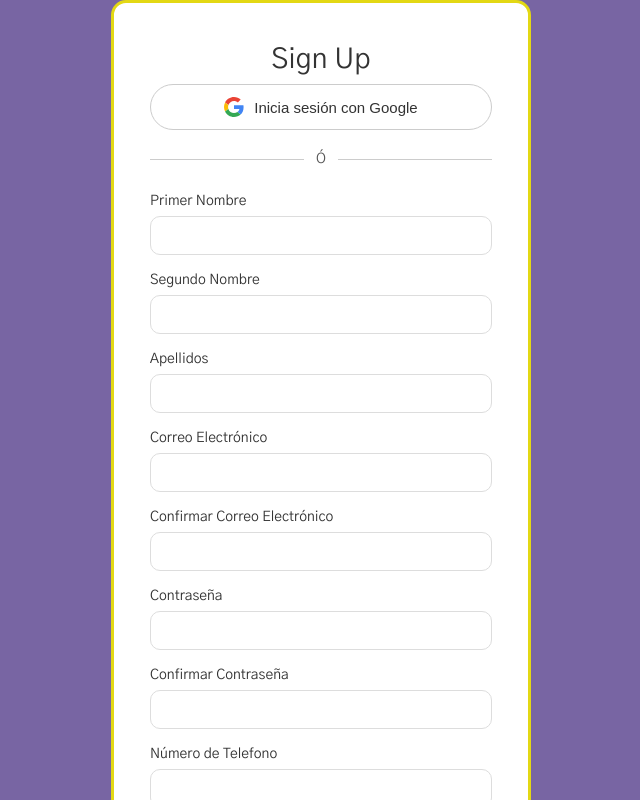
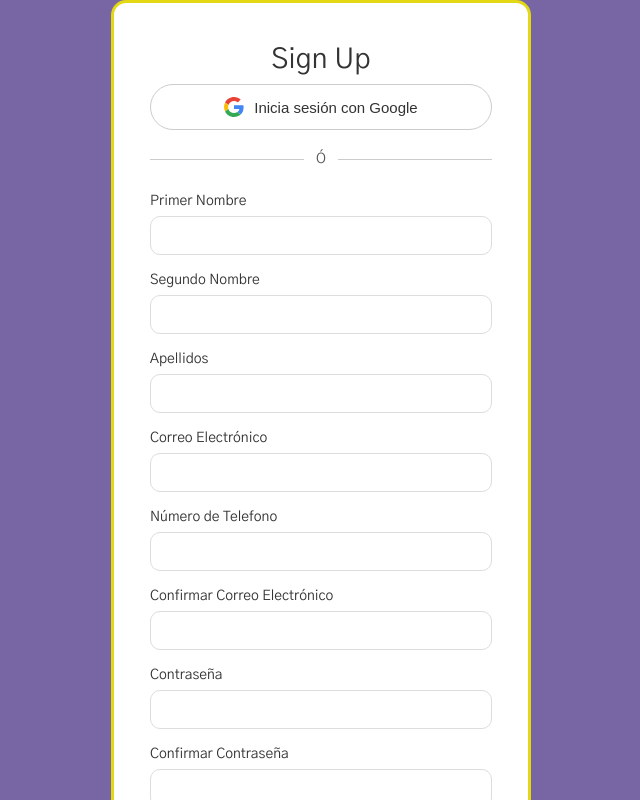
Before and after one commit to tru17189/CO-Project, a React (Vite) app in the folder C.O. Project/: page /signup in a window 1280 px wide. Shown: the top 800 px of the page, without its empty margins (319-959 px from the left). Built offline with nearby package versions, Linux system fonts and the light colour scheme; a web font is replaced by a local one.

Commit message:
inputs validation

```diff
--- a/C.O. Project/src/Components/BasicInput.tsx
+++ b/C.O. Project/src/Components/BasicInput.tsx
@@ -17,6 +17,7 @@ export default function BasicInput({label, value, type, onChange}:basicInputProp
                 value={value}
                 onChange={onChange}
                 className='input'
+                required
             />
         </div>
     )
--- a/C.O. Project/src/Components/BirthdayInput.tsx
+++ b/C.O. Project/src/Components/BirthdayInput.tsx
@@ -15,6 +15,7 @@ export default function BirthdayInput({dayValue, onChangeDay, yearValue, onChang
                     onChange={onChangeDay}
                     className='birtday-input'
                     placeholder='Día'
+                    required
                 />
                 <section>
                     <select id="form-birthday-month" className='birthday-select'
@@ -41,6 +42,7 @@ export default function BirthdayInput({dayValue, onChangeDay, yearValue, onChang
                     onChange={onChangeYear}
                     className='birtday-input'
                     placeholder='Año'
+                    required
                 />
             </div>
         </div>
--- a/C.O. Project/src/Components/NextButton.tsx
+++ b/C.O. Project/src/Components/NextButton.tsx
@@ -2,15 +2,16 @@ import './styles/Components.css'
 
 interface NextButtonType {
     text: string,
-    onClick: () => void
+    type: "submit" | "reset" | "button"
 }
 
-export default function NextButton({text, onClick}:NextButtonType) {
+export default function NextButton({text, type}:NextButtonType) {
     return (
         <>
             <button
                 className='next-button'
-                onClick={onClick}>{text}</button>
+                type={type}
+            >{text}</button>
         </>
     )
 }
--- a/C.O. Project/src/Components/styles/Components.css
+++ b/C.O. Project/src/Components/styles/Components.css
@@ -94,6 +94,7 @@
     flex-direction: column;
     gap: 8px;
     font-family: 'Segoe UI', sans-serif;
+    margin-bottom: 15px;
 }
 
 .gender-label {
--- a/C.O. Project/src/Views/Login.tsx
+++ b/C.O. Project/src/Views/Login.tsx
@@ -13,8 +13,12 @@ export default function Login() {
     const navigate = useNavigate();
 
     // ── Functions ──────────────────────────────────────────────
-    const validateInputs = () => {
-        event?.preventDefault();
+    const validateInputs = (e: React.FormEvent<HTMLFormElement>) => {
+        e.preventDefault();
+        if (!e.currentTarget.checkValidity()) {
+            alert("Please fill out all required fields");
+            return;
+        }
         console.log("Email:", email);
         console.log("password:", password);
         // Validacion correcta
@@ -51,7 +55,7 @@ export default function Login() {
                     </a>
                     {<NextButton
                         text="Iniciar Sesión"
-                        onClick={validateInputs}
+                        type='submit'
                     />}
                 </form>
             </div>
--- a/C.O. Project/src/Views/Signup.tsx
+++ b/C.O. Project/src/Views/Signup.tsx
@@ -2,7 +2,7 @@ import './CSS/Signup.css'
 import GoogleButton from "../Components/GoogleButton";
 import Divider from '../Components/Divider';
 import BasicInput from '../Components/BasicInput';
-import { use, useState } from 'react';
+import React, { useState } from 'react';
 import BirthdayInput from '../Components/BirthdayInput';
 import GenderInput from '../Components/GenderInput';
 import TermsAndConditions from '../Components/TermsAndConditions';
@@ -23,12 +23,30 @@ export default function Signup() {
     const [birthMonth, setBirthMonth] = useState("")
     const [birthYear, setBirthYear] = useState("")
     const [gender, setGender] = useState("")
+    const [error, setError] = useState("");
 
     const navigate = useNavigate();
 
     // ── Functions ──────────────────────────────────────────────
-    const validateInputs = () => {
-        event?.preventDefault();
+    const validateInputs = (e: React.FormEvent<HTMLFormElement>) => {
+        e.preventDefault();
+        if (!e.currentTarget.checkValidity()) {
+            setError("Please fill out all required fields");
+            alert("Please fill out all required fields");
+            return;
+        }
+        if (email !== confirmEmail) {
+            setError("Emails do not match");
+            alert("Emails do not match");
+            return;
+        }
+        if (password !== confirmPassword) {
+            setError("Passwords do not match");
+            alert("Passwords do not match");
+            return;
+        }
+
+        // consoles
         console.log("First Name: ", firstName);
         console.log("Middle Name: ", middleName);
         console.log("Apellidos: ", apellidos);
@@ -37,10 +55,8 @@ export default function Signup() {
         console.log("Gender: ", gender);
         console.log("Email: ", email);
         console.log("Confirm Email: ", confirmEmail);
-        email === confirmEmail ? console.log("Emails match") : console.log("Emails do not match");
         console.log("Password: ", password);
-        console.log("Confirm Password: ", password);
-        password === confirmPassword ? console.log("Passwords match") : console.log("Passwords do not match");
+        console.log("Confirm Password: ", confirmPassword);
         navigate('/welcome-new-user');
     }
 
@@ -51,22 +67,23 @@ export default function Signup() {
                 {<GoogleButton />}
                 {<Divider />}
                 {/*Comienzo de las preguntas */}
+                <form onSubmit={validateInputs}>
                     {<BasicInput
                         label="Primer Nombre"
                         value={firstName}
-                    type="firstName"
+                        type="text"
                         onChange={(e) => setFirstName(e.target.value)}
                     />}
                     {<BasicInput
                         label='Segundo Nombre'
                         value={middleName}
-                    type='middleName'
+                        type='text'
                         onChange={(e) => setMiddleName(e.target.value)}
                     />}
                     {<BasicInput
                         label='Apellidos'
                         value={apellidos}
-                    type='apellidos'
+                        type='text'
                         onChange={(e) => setApellidos(e.target.value)}
                     />}
                     {<BasicInput
@@ -76,9 +93,15 @@ export default function Signup() {
                         onChange={(e) => setEmail(e.target.value)}
                     />}
                     {<BasicInput
+                        label='Número de Telefono'
+                        value={phoneNumber}
+                        type='tel'
+                        onChange={(e) => setPhoneNumber(e.target.value)}
+                    />}
+                    {<BasicInput
                         label='Confirmar Correo Electrónico'
                         value={confirmEmail}
-                    type='confirmEmail'
+                        type='email'
                         onChange={(e) => setConfirmEmail(e.target.value)}
                     />}
                     {<BasicInput
@@ -92,12 +115,6 @@ export default function Signup() {
                         value={confirmPassword}
                         type='password'
                         onChange={(e) => setConfirmPassword(e.target.value)}
-                />}
-                {<BasicInput
-                    label='Número de Telefono'
-                    value={phoneNumber}
-                    type='phoneNumber'
-                    onChange={(e) => setPhoneNumber(e.target.value)}
                     />}
                     {<BirthdayInput
                         dayValue={birthDay}
@@ -114,8 +131,9 @@ export default function Signup() {
                     {<TermsAndConditions />}
                     {<NextButton
                         text="Crear Cuenta"
-                    onClick={validateInputs}
+                        type='submit'
                     />}
+                </form>
             </div>
         </div>
     )
```
Lines whose indentation alone changed are shown as unchanged.
